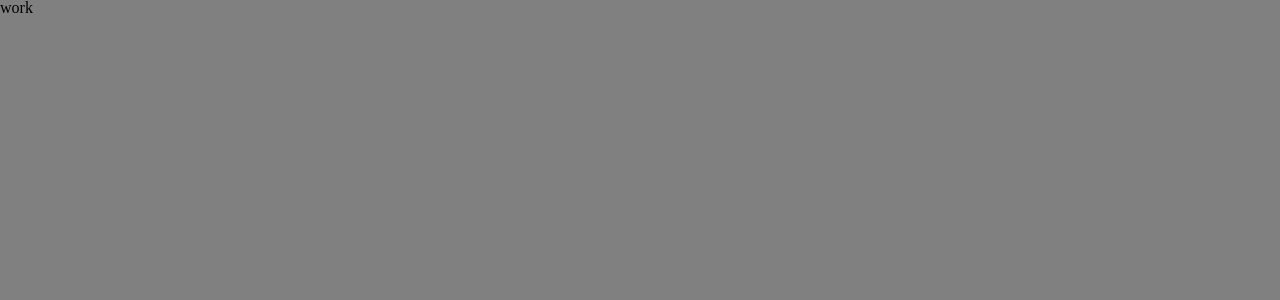
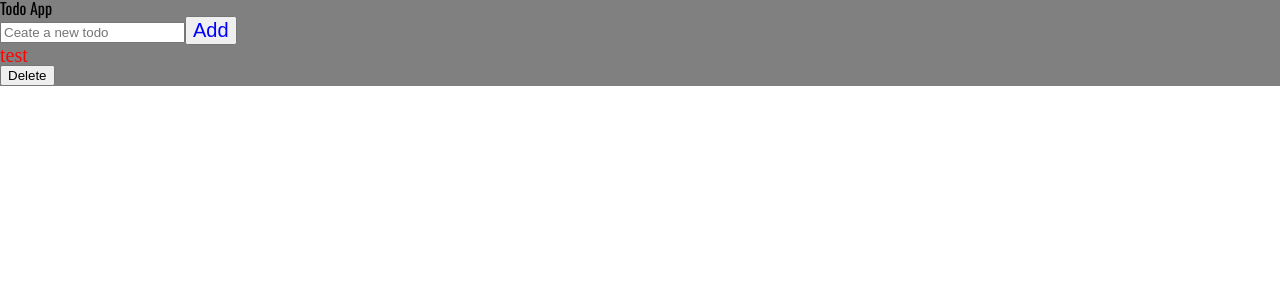
Before and after one commit to Andreyjkov/todolist, a React app: page / in a window 1280 px wide. Shown: the top 300 px of the page. Built offline with nearby package versions, Linux system fonts and the light colour scheme.

Commit message:
feat: add fonts

```diff
--- a/public/index.html
+++ b/public/index.html
@@ -8,6 +8,5 @@
   </head>
   <body>
     <div id="root"></div>
-    <script src="./main.js"></script>
   </body>
 </html>
--- a/src/App.tsx
+++ b/src/App.tsx
@@ -1,9 +1,9 @@
 import React, { useState } from "react";
-import "./app.css";
+import "./index.css";
 import { Home } from "./pages";
 
 function App() {
-  return <h1>work</h1>;
+  return <Home />;
 }
 
 export default App;
--- a/src/app.css
+++ b/src/index.css
@@ -1,24 +1,27 @@
+@font-face {
+  font-family: "Oswald-Regular";
+  src: url("./assets/fonts/Oswald-Regular.ttf");
+}
 body {
-  background-color: grey;
+  /* background-color: grey; */
 }
 .app {
-  padding: 20px;
+  /* padding: 20px;
   display: flex;
   flex-direction: column;
   align-items: center;
 
-  background-color: #fff8dc;
+  background-color: #fff8dc; */
 }
 
 .container {
-  display: flex;
+  /* display: flex;
   border: 1px solid;
   border-radius: 10px;
   justify-content: center;
   align-items: center;
-  /* padding: 10px; */
   flex-direction: column;
   margin: 20px;
   padding: 20px;
-  gap: 10px;
+  gap: 10px; */
 }
--- a/src/pages/Home/Home.tsx
+++ b/src/pages/Home/Home.tsx
@@ -21,12 +21,12 @@ export const Home = () => {
   };
 
   return (
-    <div className="container">
-      <h1 className={styles.myTest}>Todo App</h1>
-      <div style={{ display: "flex", flexDirection: "column" }}>
-        <TodoInput todo={todo} setTodo={setTodo} addTodo={addTodo} />
-        <TodoLists lists={todos} deleteTodo={deleteTodo} />
-      </div>
+    <div className={styles.container}>
+      <h1 className={styles.fontTest1}>Todo App</h1>
+      {/* <div style={{ display: "flex", flexDirection: "column" }}> */}
+      <TodoInput todo={todo} setTodo={setTodo} addTodo={addTodo} />
+      <TodoLists lists={todos} deleteTodo={deleteTodo} />
+      {/* </div> */}
     </div>
   );
 };
--- a/src/pages/Home/styles.module.css
+++ b/src/pages/Home/styles.module.css
@@ -1,4 +1,18 @@
+.container {
+  background-color: gray;
+}
+.title {
+  text-align: center;
+  color: beige;
+  font-size: 30px;
+  padding: 20px;
+}
 .myTest {
   color: green;
   font-size: 20px;
 }
+
+.fontTest1 {
+  font-family: "Oswald-Regular";
+  /* color: red; */
+}
```
Also changed, not shown: src/assets/fonts/Oswald-Regular.ttf (added).
